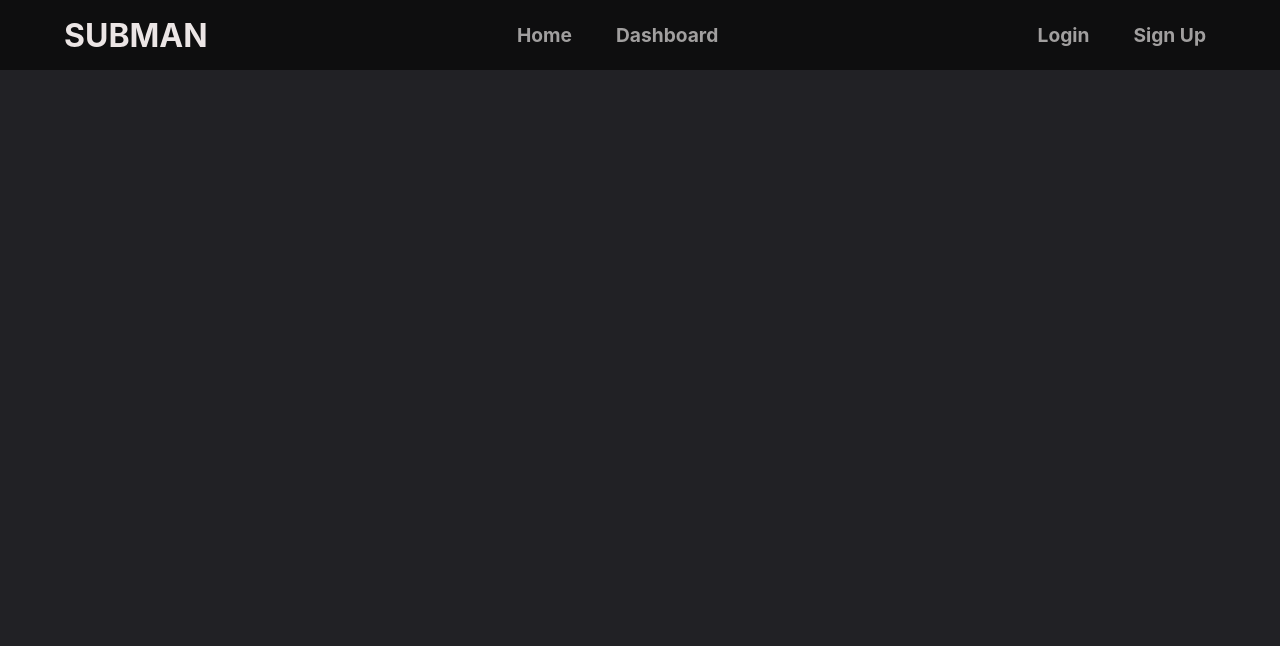
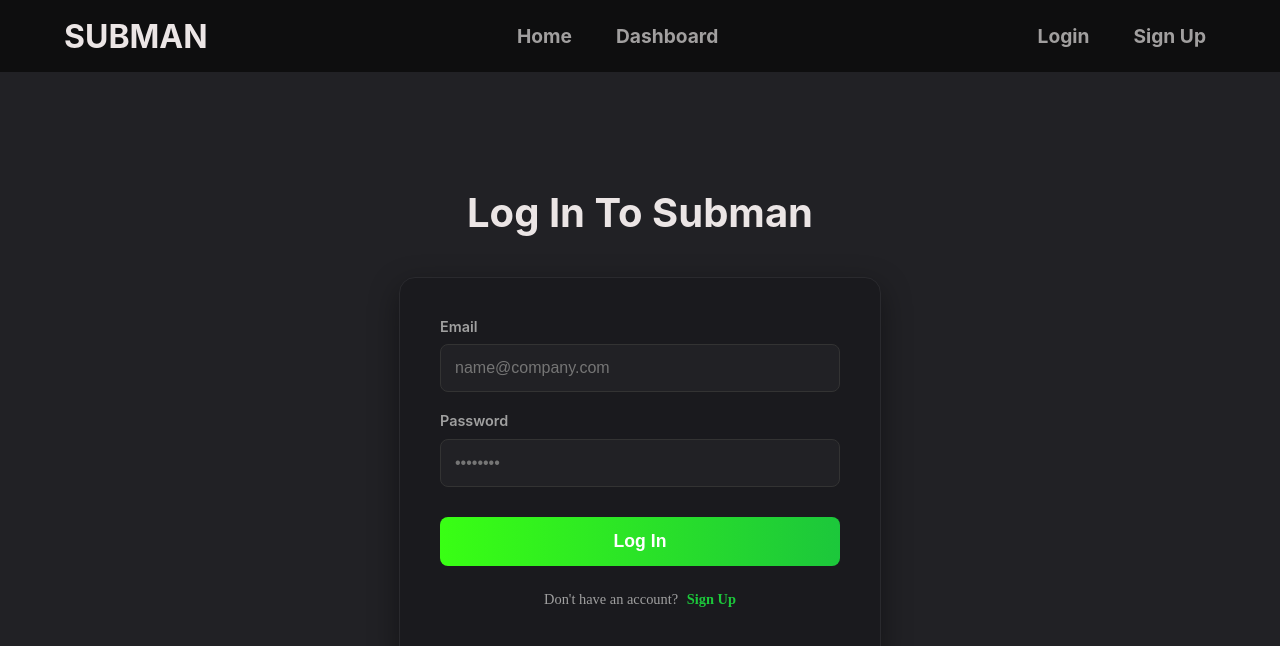
Before and after one commit to jshef747/SUBMAN, a React (Vite) app in the folder frontend/subman-client/: page /login in a window 1280 px wide. Shown: the top 646 px of the page. Built offline with nearby package versions, Linux system fonts and the light colour scheme.

Commit message:
created signup and login pages

```diff
--- a/frontend/subman-client/src/App.tsx
+++ b/frontend/subman-client/src/App.tsx
@@ -1,7 +1,9 @@
 import "./App.css";
 import { BrowserRouter, Routes, Route } from "react-router-dom";
 import HomePage from "./pages/homepage/homepage";
-import DashboardPage from "./pages/dashboard/Dashboard";
+import DashboardPage from "./pages/dashboard/dashboard";
+import SignupPage from "./pages/signup/signup";
+import LoginPage from "./pages/login/login";
 import Header from "./components/header/header";
 
 function App() {
@@ -11,6 +13,8 @@ function App() {
       <Routes>
         <Route path="/" element={<HomePage />} />
         <Route path="/dashboard" element={<DashboardPage />} />
+        <Route path="/signup" element={<SignupPage />} />
+        <Route path="/login" element={<LoginPage />} />
       </Routes>
     </BrowserRouter>
   );
--- /dev/null
+++ b/frontend/subman-client/src/components/AuthForm/AuthForm.css
@@ -0,0 +1,100 @@
+.auth-container {
+  display: flex;
+  flex-direction: column;
+  justify-content: center;
+  align-items: center;
+  min-height: 80vh;
+  padding: 20px;
+}
+
+.auth-title {
+  color: #ebe5e5;
+  font-family: var(--font-body);
+  font-size: 2.5rem;
+  font-weight: 700;
+  margin-bottom: 2.5rem; /* Reduced from 5rem for better fit */
+  text-align: center;
+}
+
+.auth-form {
+  background-color: #1a1a1e;
+  padding: 40px;
+  border-radius: 16px;
+  width: 100%;
+  max-width: 400px;
+  box-shadow: 0 10px 30px rgba(0, 0, 0, 0.4);
+  border: 1px solid #2a2a2e;
+}
+
+.input-line {
+  display: flex;
+  flex-direction: column;
+  margin-bottom: 20px;
+}
+
+.input-line label {
+  color: #a0a0a0;
+  font-size: 0.9rem;
+  font-weight: 600;
+  margin-bottom: 0.6rem;
+  font-family: var(--font-body);
+}
+
+.input-line input {
+  padding: 14px;
+  background-color: #212125;
+  border: 1px solid #333;
+  border-radius: 8px;
+  color: #fff;
+  font-size: 1rem;
+  transition: border-color 0.3s ease;
+  outline: none;
+}
+
+.input-line input:focus {
+  border-color: #1cc73b;
+}
+
+.auth-button {
+  width: 100%;
+  padding: 14px;
+  margin-top: 10px;
+  border: none;
+  border-radius: 8px;
+  background-image: linear-gradient(to left, #1cc73b, #39ff14);
+  color: white;
+  font-size: 1.1rem;
+  font-weight: 700;
+  cursor: pointer;
+  transition: transform 0.2s ease, box-shadow 0.2s ease;
+}
+
+.auth-button:hover {
+  transform: translateY(-2px);
+  box-shadow: 0 5px 15px rgba(28, 199, 59, 0.3);
+}
+
+.auth-footer {
+  margin-top: 25px;
+  text-align: center;
+  color: #a0a0a0;
+  font-size: 0.9rem;
+}
+
+.auth-footer a {
+  color: #1cc73b;
+  text-decoration: none;
+  font-weight: 600;
+  margin-left: 5px;
+}
+
+.error-text {
+  color: #ff4d4d;
+  font-size: 0.8rem;
+  margin-top: 5px;
+  font-weight: 500;
+}
+
+.input-line input.input-error {
+  border-color: #ff4d4d;
+}
--- /dev/null
+++ b/frontend/subman-client/src/components/AuthForm/AuthForm.tsx
@@ -0,0 +1,77 @@
+import type React from "react";
+import { useState } from "react";
+import "./AuthForm.css"; // We'll rename signup.css to auth.css
+
+interface AuthFormProps {
+  type: "login" | "signup";
+  onSubmit: (email: string, pass: string) => void;
+}
+
+export default function AuthForm({ type, onSubmit }: AuthFormProps) {
+  const [email, setEmail] = useState("");
+  const [password, setPassword] = useState("");
+
+  const isSignup = type === "signup";
+  const isPasswordTooShort =
+    isSignup && password.length > 0 && password.length < 8;
+
+  const handleSubmit = (e: React.FormEvent) => {
+    e.preventDefault();
+    if (isPasswordTooShort) {
+      alert("Password must be at least 8 characters long.");
+      return;
+    }
+    onSubmit(email, password);
+  };
+
+  return (
+    <div className="auth-container">
+      <h1 className="auth-title">
+        {isSignup ? "Sign Up To Subman" : "Log In To Subman"}
+      </h1>
+      <form className="auth-form" onSubmit={handleSubmit}>
+        <div className="input-line">
+          <label>Email</label>
+          <input
+            type="email"
+            value={email}
+            onChange={(e) => setEmail(e.target.value)}
+            placeholder="name@company.com"
+            required
+          />
+        </div>
+        <div className="input-line">
+          <label>Password</label>
+          <input
+            className={isPasswordTooShort ? "input-error" : ""}
+            type="password"
+            value={password}
+            onChange={(e) => setPassword(e.target.value)}
+            placeholder="••••••••"
+            required
+          />
+          {isPasswordTooShort && (
+            <span className="error-text">
+              Password must be at least 8 characters long.
+            </span>
+          )}
+        </div>
+
+        <button type="submit" className="auth-button">
+          {isSignup ? "Sign Up" : "Log In"}
+        </button>
+        <p className="auth-footer">
+          {type === "signup" ? (
+            <>
+              Already have an account? <a href="/login">Log In</a>
+            </>
+          ) : (
+            <>
+              Don't have an account? <a href="/signup">Sign Up</a>
+            </>
+          )}
+        </p>
+      </form>
+    </div>
+  );
+}
--- a/frontend/subman-client/src/components/header/header.css
+++ b/frontend/subman-client/src/components/header/header.css
@@ -7,7 +7,7 @@
   background-color: #0e0e0f;
   width: 100%;
   z-index: 1000;
-  height: 70px;
+  height: 4.5rem;
 }
 
 .app-header a {
--- /dev/null
+++ b/frontend/subman-client/src/pages/login/login.tsx
@@ -0,0 +1,10 @@
+import AuthForm from "../../components/AuthForm/AuthForm";
+
+export default function LoginPage() {
+  const handleLogin = (email: string, pass: string) => {
+    console.log("Logging in user:", email, pass);
+    // Backend API call here
+  };
+
+  return <AuthForm type="login" onSubmit={handleLogin} />;
+}
--- /dev/null
+++ b/frontend/subman-client/src/pages/signup/signup.tsx
@@ -0,0 +1,10 @@
+import AuthForm from "../../components/AuthForm/AuthForm";
+
+export default function SignUpPage() {
+  const handleSignup = (email: string, pass: string) => {
+    console.log("Creating user:", email, pass);
+    // Backend API call here
+  };
+
+  return <AuthForm type="signup" onSubmit={handleSignup} />;
+}
```
Also changed, not shown: frontend/subman-client/src/pages/login/login.css (added), frontend/subman-client/src/pages/signup/signup.css (added).
